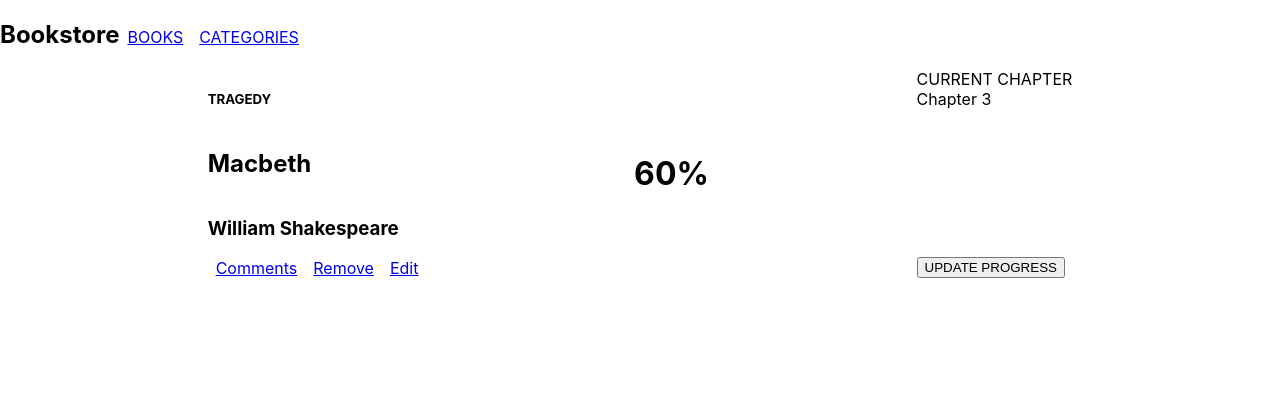
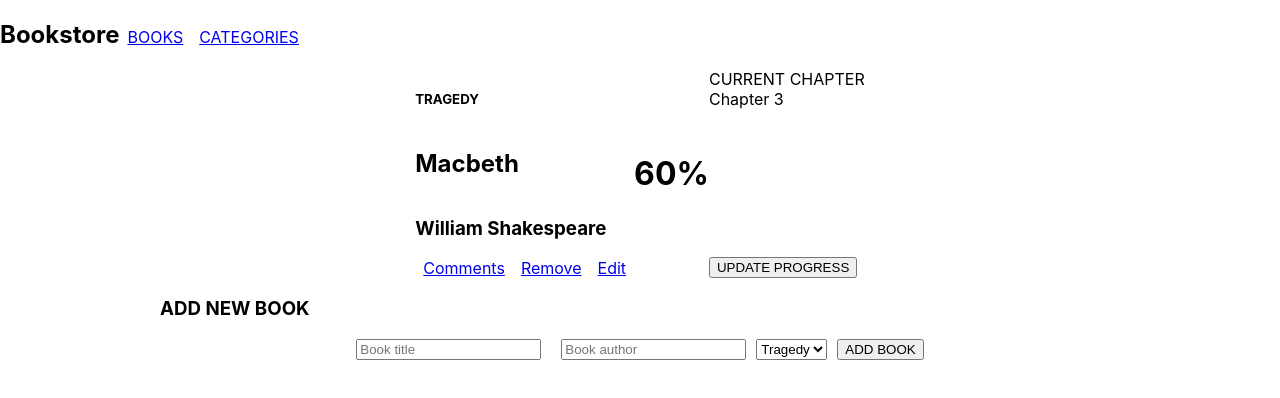
Before and after one commit to YuvrajM108/bookstore-site, a React (Create React App) app: page / in a window 1280 px wide. Shown: the top 398 px of the page. Built offline with nearby package versions, Linux system fonts and the light colour scheme.

Commit message:
Add new book form component

```diff
--- a/src/App.css
+++ b/src/App.css
@@ -56,3 +56,29 @@ nav.navbar {
   justify-content: center;
   align-items: center;
 }
+
+.form-section {
+  display: flex;
+  flex-direction: column;
+  justify-content: flex-start;
+  width: 75%;
+}
+
+form.new-book-form {
+  display: flex;
+  justify-content: center;
+}
+
+input.new-book-field {
+  margin: 0 10px 0 10px;
+}
+
+button.submit-book {
+  margin: 0 10px 0 10px;
+}
+
+main.catalog {
+  display: flex;
+  flex-direction: column;
+  align-items: center;
+}
--- a/src/components/books.js
+++ b/src/components/books.js
@@ -1,3 +1,6 @@
+import React from "react";
+import BookForm from "./createNewBook";
+
 const Books = () => (
   <main className="catalog">
     <div className="item">
@@ -24,6 +27,7 @@ const Books = () => (
         <button type="button">UPDATE PROGRESS</button>
       </div>
     </div>
+    <BookForm />
   </main>
 );
 
--- /dev/null
+++ b/src/components/createNewBook.js
@@ -0,0 +1,17 @@
+const BookForm = () => (
+  <div className="form-section">
+    <h3>ADD NEW BOOK</h3>
+    <form className="new-book-form">
+      <input className="new-book-field" placeholder="Book title"></input>
+      <input className="new-book-field" placeholder="Book author"></input>
+      <select className="new-book-field" placeholder="Category">
+        <option value="tragedy">Tragedy</option>
+        <option value="fiction">Fiction</option>
+        <option value="action">Action</option>
+      </select>
+      <button type="submit" className="submit-book">ADD BOOK</button>
+    </form>
+  </div>
+);
+
+export default BookForm;
```
